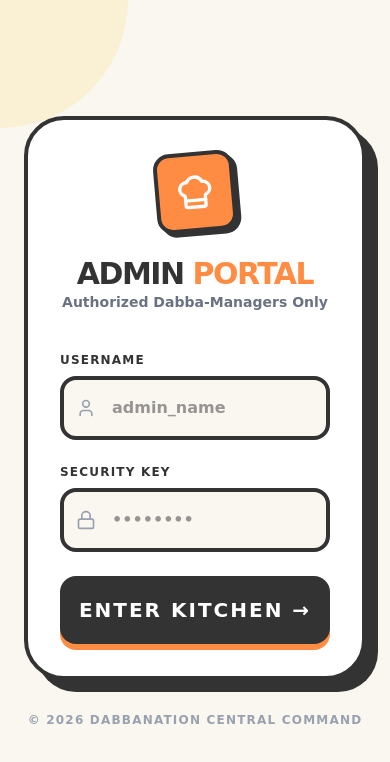
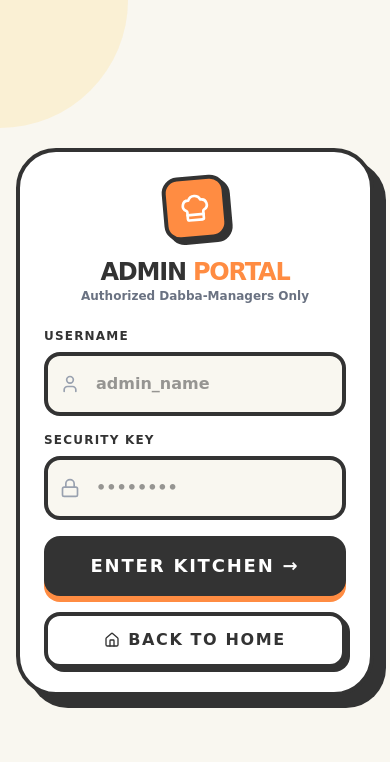
Before and after one commit to Vishalnerd/dabba-nation, a Next.js app: page /admin/login in a window 390 px wide. Shown: the top 762 px of the page. Built offline with nearby package versions, Linux system fonts and the light colour scheme.

Commit message:
admin-feature

```diff
--- a/package.json
+++ b/package.json
@@ -15,8 +15,7 @@
     "next": "16.1.0",
     "next-auth": "^4.24.13",
     "react": "19.2.3",
-    "react-dom": "19.2.3",
-    "uuid": "^13.0.0"
+    "react-dom": "19.2.3"
   },
   "devDependencies": {
     "@tailwindcss/postcss": "^4",
--- a/src/app/admin/dashboard/page.tsx
+++ b/src/app/admin/dashboard/page.tsx
@@ -9,7 +9,10 @@ import OrderList from "../OrderList/page";
 export default async function AdminDashboard() {
   await connectDB();
   // Fetch from DB
-  const rawOrders = await Order.find({ active: true }).sort({ createdAt: -1 });
+  const rawOrders = await Order.find({
+    active: true,
+    endDate: { $gte: new Date() },
+  }).sort({ endDate: 1 });
 
   // Convert Mongoose objects to plain JSON for Client Component
   const orders = JSON.parse(JSON.stringify(rawOrders));
--- a/src/app/admin/login/page.tsx
+++ b/src/app/admin/login/page.tsx
@@ -3,8 +3,9 @@
 import { signIn } from "next-auth/react";
 import { useState } from "react";
 import { useRouter } from "next/navigation";
-import { Lock, User, ChefHat } from "lucide-react";
+import { Lock, User, ChefHat, Home } from "lucide-react";
 import Toast from "../../components/ui/Toast";
+import Link from "next/link";
 
 export default function AdminLogin() {
   const [username, setUsername] = useState("");
@@ -36,7 +37,7 @@ export default function AdminLogin() {
   };
 
   return (
-    <div className="min-h-screen bg-[#F9F7F0] flex items-center justify-center px-6 relative overflow-hidden">
+    <div className="min-h-screen bg-[#F9F7F0] flex items-center justify-center px-4 py-8 relative overflow-hidden">
       {/* Background blobs */}
       <div className="absolute top-0 left-0 w-64 h-64 bg-[#FFD166] rounded-full opacity-20 -translate-x-32 -translate-y-32"></div>
 
@@ -48,22 +49,22 @@ export default function AdminLogin() {
         />
       )}
 
-      <div className="w-full max-w-md relative z-10">
-        <div className="bg-white border-4 border-[#333333] rounded-[2.5rem] p-8 md:p-10 shadow-[12px_12px_0px_#333333]">
+      <div className="w-full max-w-md relative z-10 my-auto">
+        <div className="bg-white border-4 border-[#333333] rounded-[2.5rem] p-6 md:p-8 shadow-[12px_12px_0px_#333333]">
           {/* Header */}
-          <div className="text-center mb-10">
-            <div className="inline-flex items-center justify-center w-20 h-20 bg-[#FF8C42] rounded-2xl border-4 border-[#333333] shadow-[4px_4px_0px_#333333] mb-6 rotate-[-5deg]">
-              <ChefHat className="w-10 h-10 text-white" />
+          <div className="text-center mb-6 md:mb-8">
+            <div className="inline-flex items-center justify-center w-16 h-16 md:w-20 md:h-20 bg-[#FF8C42] rounded-2xl border-4 border-[#333333] shadow-[4px_4px_0px_#333333] mb-4 md:mb-6 rotate-[-5deg]">
+              <ChefHat className="w-8 h-8 md:w-10 md:h-10 text-white" />
             </div>
-            <h1 className="text-3xl font-black text-[#333333] uppercase tracking-tighter">
+            <h1 className="text-2xl md:text-3xl font-black text-[#333333] uppercase tracking-tighter">
               Admin <span className="text-[#FF8C42]">Portal</span>
             </h1>
-            <p className="text-gray-500 font-bold text-sm">
+            <p className="text-gray-500 font-bold text-xs md:text-sm">
               Authorized Dabba-Managers Only
             </p>
           </div>
 
-          <form onSubmit={handleLogin} className="space-y-6">
+          <form onSubmit={handleLogin} className="space-y-4 md:space-y-5">
             {/* Username */}
             <div>
               <label className="block text-xs font-black uppercase tracking-widest text-[#333333] mb-2">
@@ -104,16 +105,23 @@ export default function AdminLogin() {
             <button
               disabled={loading}
               type="submit"
-              className="w-full bg-[#333333] text-white py-5 rounded-2xl font-black text-xl shadow-[0px_6px_0px_#FF8C42] active:translate-y-1 active:shadow-none transition-all uppercase tracking-widest disabled:opacity-50"
+              className="w-full bg-[#333333] text-white py-4 md:py-5 rounded-2xl font-black text-lg md:text-xl shadow-[0px_6px_0px_#FF8C42] active:translate-y-1 active:shadow-none transition-all uppercase tracking-widest disabled:opacity-50"
             >
               {loading ? "Verifying..." : "Enter Kitchen →"}
             </button>
+
+            {/* Back to Home Button */}
+            <Link href="/">
+              <button
+                type="button"
+                className="w-full bg-white text-[#333333] py-3 md:py-4 rounded-2xl font-black text-base md:text-lg border-4 border-[#333333] shadow-[4px_4px_0px_#333333] hover:shadow-none hover:translate-x-1 hover:translate-y-1 transition-all uppercase tracking-widest flex items-center justify-center gap-2"
+              >
+                <Home className="w-4 h-4 md:w-5 md:h-5" />
+                Back to Home
+              </button>
+            </Link>
           </form>
         </div>
-
-        <p className="text-center mt-8 text-gray-400 font-bold text-xs uppercase tracking-widest">
-          © 2026 DabbaNation Central Command
-        </p>
       </div>
     </div>
   );
--- a/src/app/components/home/PlansSection.tsx
+++ b/src/app/components/home/PlansSection.tsx
@@ -62,9 +62,12 @@ export default function PlansSection() {
         </div>
 
         {/* Plans Grid - Centered layout for 2 cards */}
-        <div className="flex flex-col lg:flex-row gap-8 lg:gap-12 items-center justify-center max-w-5xl mx-auto">
+        <div className="flex flex-col lg:flex-row gap-8 lg:gap-12 items-stretch justify-center max-w-5xl mx-auto">
           {plans.map((plan) => (
-            <div key={plan.id} className="relative group w-full max-w-sm">
+            <div
+              key={plan.id}
+              className="relative group w-full lg:w-[400px] flex-shrink-0"
+            >
               {/* Playful Tag - Adjusted for better visibility on small screens */}
               <div className="absolute -top-4 left-1/2 -translate-x-1/2 z-30 bg-[#333333] text-white text-[10px] md:text-xs font-black px-4 py-1.5 rounded-full uppercase tracking-widest shadow-[4px_4px_0px_rgba(0,0,0,0.2)] whitespace-nowrap border-2 border-white">
                 {plan.tag}
--- a/src/app/components/layout/Footer.tsx
+++ b/src/app/components/layout/Footer.tsx
@@ -87,7 +87,7 @@ export default function Footer() {
               href={`https://wa.me/${process.env.NEXT_PUBLIC_WHATSAPP_NUMBER}`}
               target="_blank"
               rel="noopener noreferrer"
-              className="mt-6 block text-center bg-[#333333] text-white py-4 rounded-2xl font-black text-xs shadow-[4px_4px_0px_white] active:shadow-none active:translate-y-1 transition-all"
+              className="mt-6 block text-center bg-[#333333] text-white py-4 rounded-2xl font-black text-xs shadow-[4px_4px_0px_white] active:shadow-none active:translate-y-1 transition-all hover:bg-[#555555] uppercase tracking-widest"
             >
               SAY HI!
             </a>
--- a/src/app/components/ui/PlanFlipCard.tsx
+++ b/src/app/components/ui/PlanFlipCard.tsx
@@ -35,7 +35,7 @@ export default function PlanFlipCard({
 
   return (
     <div
-      className="h-[420px] cursor-pointer group"
+      className="w-full h-[480px] cursor-pointer group"
       style={{ perspective: "1000px" }}
       onMouseEnter={() => setFlipped(true)}
       onMouseLeave={() => setFlipped(false)}
@@ -43,7 +43,7 @@ export default function PlanFlipCard({
     >
       <div
         className={`relative w-full h-full transition-transform duration-700 ease-in-out
-          ${highlighted ? "scale-[1.05]" : ""}
+          ${highlighted ? "scale-[1.02]" : ""}
         `}
         style={{
           transformStyle: "preserve-3d",
--- a/src/lib/logger.ts
+++ /dev/null
@@ -1,61 +0,0 @@
-// lib/logger.ts - Production-safe logging utility
-
-const isProd = process.env.NODE_ENV === 'production';
-
-/**
- * Logging utility that only logs in development
- * Use this for debugging/development logs that aren't needed in production
- */
-export const devLog = (...args: any[]) => {
-  if (!isProd) {
-    console.log(...args);
-  }
-};
-
-/**
- * Critical logs that should appear in production
- * Use for: Payment events, Admin actions, Security events, Errors
- */
-export const criticalLog = (category: string, ...args: any[]) => {
-  console.log(`[${category}]`, ...args);
-};
-
-/**
- * Warning logs - always shown
- * Use for: Security warnings, Configuration issues, Rate limiting
- */
-export const warnLog = (category: string, ...args: any[]) => {
-  console.warn(`⚠️ [${category}]`, ...args);
-};
-
-/**
- * Error logs - always shown
- * Use for: Exceptions, Failed operations
- */
-export const errorLog = (category: string, ...args: any[]) => {
-  console.error(`❌ [${category}]`, ...args);
-};
-
-/**
- * Payment-specific logs - always shown
- * Use for: Payment verification, Order creation, Webhook events
- */
-export const paymentLog = (event: string, data: any) => {
-  console.log(`💳 [PAYMENT] ${event}:`, data);
-};
-
-/**
- * Admin action logs - always shown
- * Use for: Login/logout, Meal marking, Order updates
- */
-export const adminLog = (action: string, data: any) => {
-  console.log(`🔒 [ADMIN] ${action}:`, data);
-};
-
-/**
- * Webhook logs - always shown
- * Use for: Razorpay webhooks, External API calls
- */
-export const webhookLog = (event: string, data: any) => {
-  console.log(`🔔 [WEBHOOK] ${event}:`, data);
-};
--- a/src/lib/subscriptionHelper.ts
+++ b/src/lib/subscriptionHelper.ts
@@ -87,7 +87,6 @@ export function calculateSubscriptionDates(packageType: string) {
   const now = new Date();
   let durationDays = 0;
 
-  if (packageType === "trial" || packageType === "daily") durationDays = 1;
   if (packageType === "weekly") durationDays = 7;
   if (packageType === "monthly") durationDays = 30;
 
```
Also changed, not shown: 1 other file (tests, documents, lock files or other folders).
